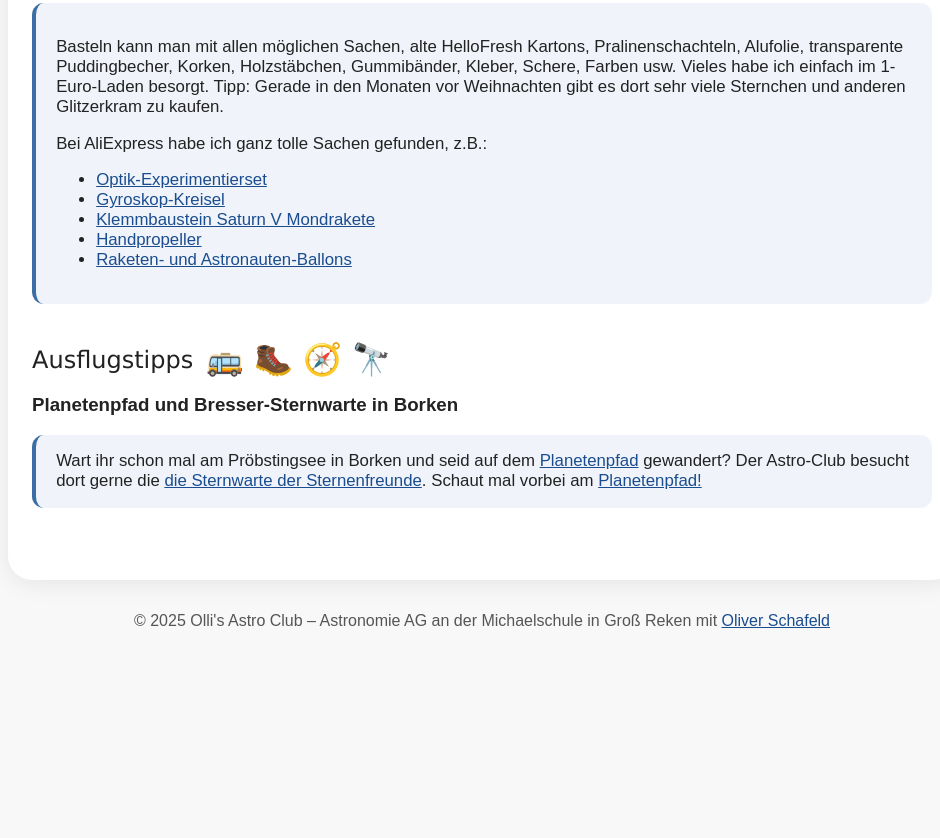
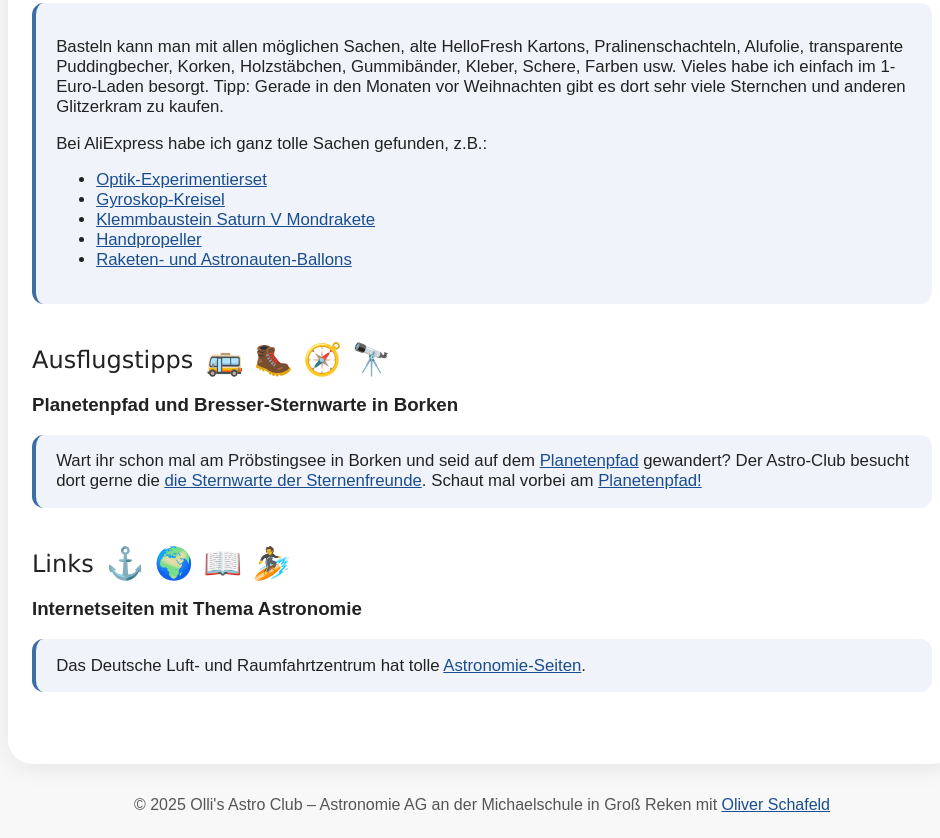
Before and after one commit to schafeld/ollis-astro-club, a plain HTML site: page index.html in a window 1280 px wide. Shown: the part 1480-2318 px from the top of the page, without its empty margins (158-1098 px from the left). Before the commit the page ends 2134 px from the top, so only its background shows below. Drawn offline with Linux system fonts and the light colour scheme.

Commit message:
add link to DLR space pages

```diff
--- a/index.html
+++ b/index.html
@@ -113,7 +113,7 @@
                 </div>
             </div>
         </section>
-        <section class="astro-section kids-expetinos">
+        <section class="astro-section ausflugstipps">
             <h2>Ausflugstipps<span class="emoji">🚌 🥾 🧭 🔭</span></h2>
             <h3>Planetenpfad und Bresser-Sternwarte in Borken</h3>
             <div class="kids-list">
@@ -123,6 +123,17 @@
             </div>
         </section>
 
+        <section class="astro-section link-tipps">
+            <h2>Links<span class="emoji">⚓️ 🌍 📖 🏄</span></h2>
+            <h3>Internetseiten mit Thema Astronomie</h3>
+            <div class="kids-list">
+                <div class="kids-item">
+                    Das Deutsche Luft- und Raumfahrtzentrum hat tolle <a href="https://www.dlr.de/de/next/raumfahrt/universum" target="_blank">Astronomie-Seiten</a>.
+                </div>
+            </div>
+        </section>
+
+
     </main>
     <footer class="astro-footer">
         <p>&copy; 2025 Olli's Astro Club – Astronomie AG an der Michaelschule in Groß Reken mit <a href="https://www.schafeld.com" target="_blank">Oliver Schafeld</a></p>
```
